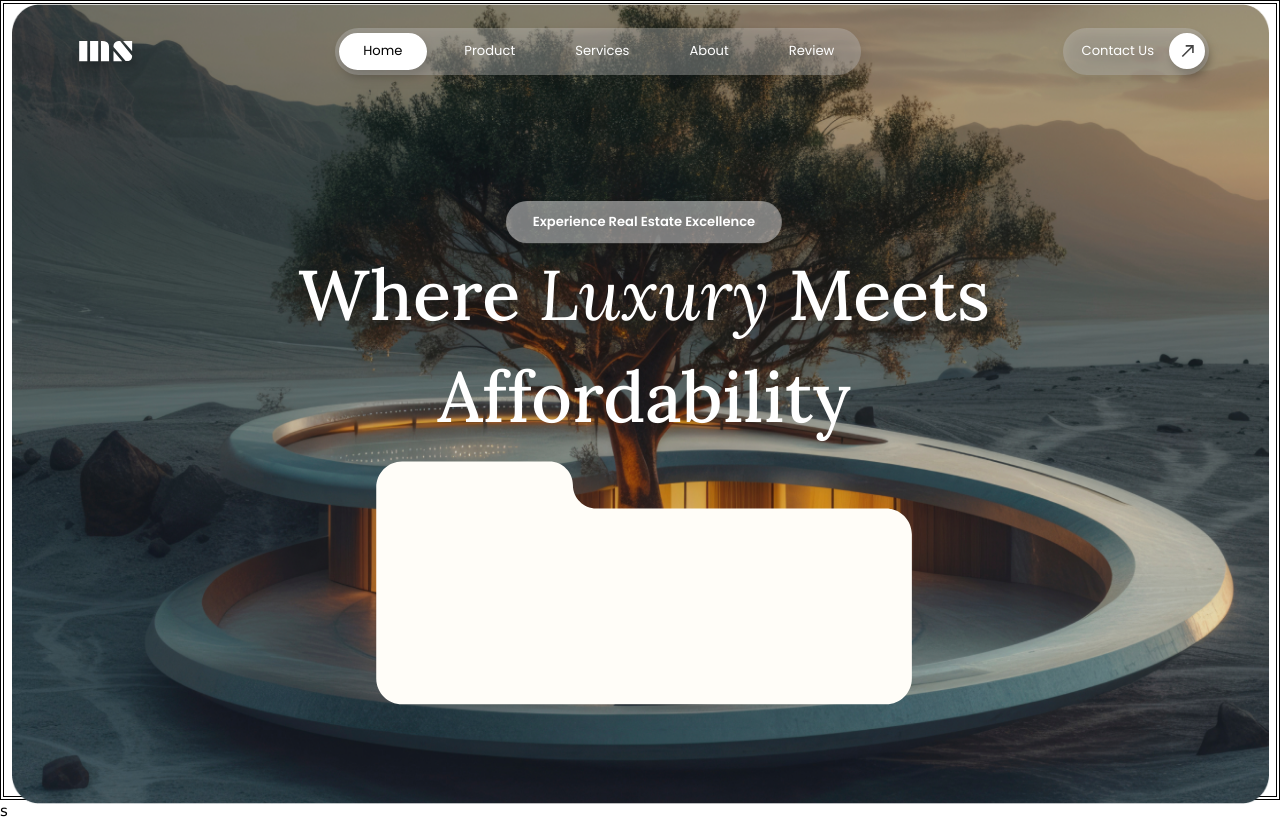
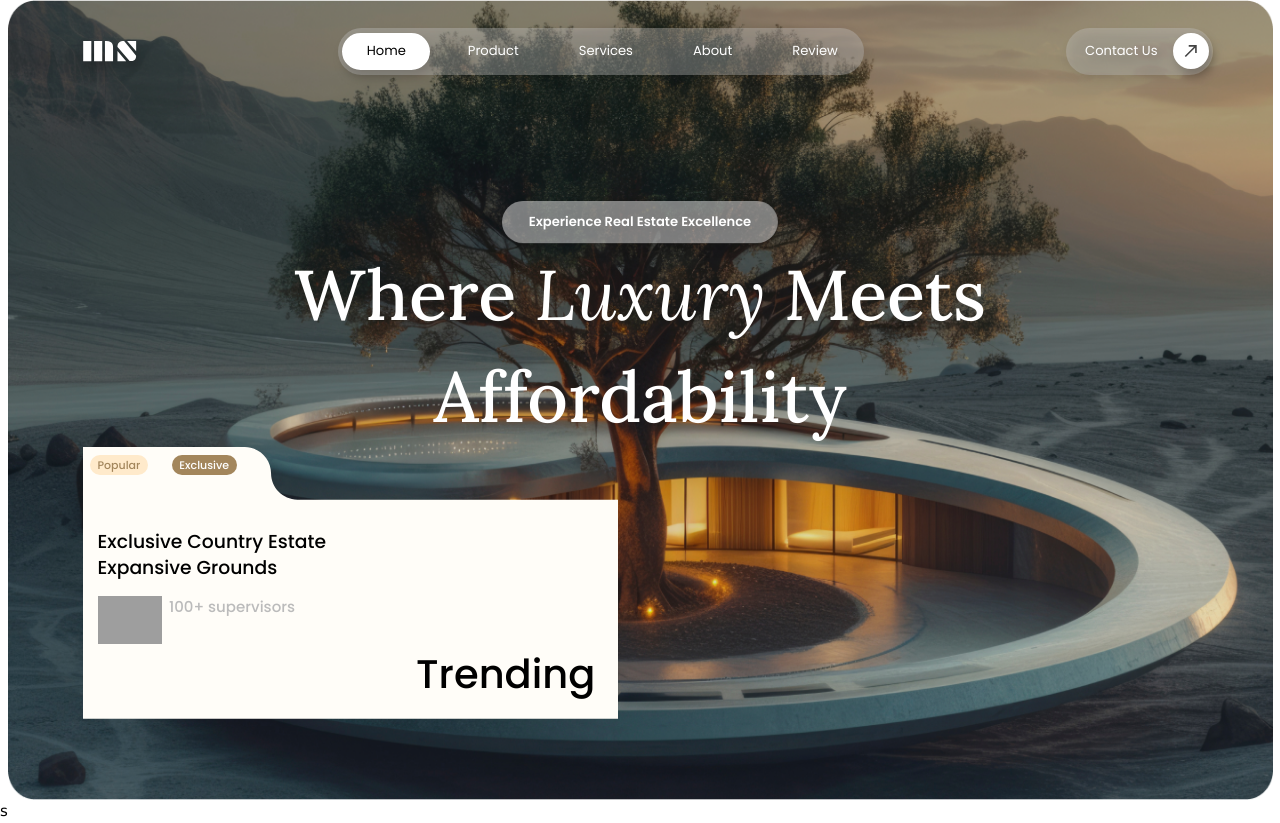
Before and after one commit to RereTooki/MS-Real-Estate-Landing, a React (Vite) app: page / in a window 1280 px wide. Built offline with nearby package versions, Linux system fonts and the light colour scheme; grey boxes are pictures that could not be loaded.

Commit message:
progress with the shape

```diff
--- a/src/components/Landing.tsx
+++ b/src/components/Landing.tsx
@@ -2,12 +2,13 @@ import React from "react";
 import "../App.css";
 import introImg from "../assets/images/Intro.png";
 import curve from "../assets/icons/curve.svg";
+import avatars from "../assets/icons/avatars.svg";
 import NavigationBar from "./NavigationBar";
 
 const Landing = () => {
   return (
     <>
-      <div className="h-[100vh] min-h-[404px] border-4 border-double border-black transition ease-in-out duration-500 delay-100 poppinsFont select-none">
+      <div className="h-[100vh] min-h-[404px] sborder-4 border-double border-black transition ease-in-out duration-500 delay-100 poppinsFont select-none">
         <div className="z-20" data-aoss="fade-down" data-aos-duration="700">
           <NavigationBar />
         </div>
@@ -26,8 +27,51 @@ const Landing = () => {
               Affordability
             </h1>
           </div>
-          <div className="sborder-4 border-black border-double px-2 h-[34vh] w-[43vw]">
-            <img className="w-full h-full" src={curve} alt="background-img" />
+          {/* <div className="border-4 border-black border-double overflsow-hidden  h-[34vh] w-[43vw] self-start mx-20 px-2 flex">
+            <img
+              className=" h-full  object-auto a"
+              src={curve}
+              alt="background-img"
+            />
+            <div className="flex sborder-4 text-black z-20">Popular</div>
+          </div> */}
+          <div className="sborder-4 border-black border-double overflow-hidden h-[34vh] w-[43vw] self-start mx-20 px-2 relative">
+            {/* SVG Background */}
+            <img
+              className="h-full w-fusll object-cover"
+              src={curve}
+              alt="background-img"
+            />
+
+            {/* Text Elements */}
+            <div className="absolute sborder-4 w-[28%] flex justify-between top-2 left-4 text-black text-[11px] font-medium z-20">
+              <div className="rounded-full px-2 py-[2px] text-[#A3865C] bg-[#FFEACB]">
+                Popular{" "}
+              </div>
+              <div className="rounded-full px-2 py-[2px] mr-2 text-white bg-[#A3865C]">
+                Exclusive
+              </div>
+            </div>
+
+            <div className="flex flex-col gap-4 sborder-4 absolute top-[30%] left-4 text-black text-xl w-[45%] z-20 font-medium">
+              <div className="relative left-2">
+                Exclusive Country Estate Expansive Grounds
+              </div>
+              <div className="flex w-[100%] sborder-4">
+                <div className="sborder-4 border-black border-double px-2 h-[48px]">
+                  <img
+                    className="w-full h-full"
+                    src={avatars}
+                    alt="background-img"
+                  />
+                </div>
+                <div className="text-base text-[#BBBBBB]">100+ supervisors</div>
+              </div>
+            </div>
+
+            <div className="absolute bottom-4 right-8 text-black font-medium z-20">
+              Trending
+            </div>
           </div>
         </div>
       </div>
--- a/src/components/NavigationBar.tsx
+++ b/src/components/NavigationBar.tsx
@@ -6,7 +6,7 @@ import "../App.css";
 const NavigationBar = () => {
   return (
     <>
-      <div className="w-full sborder-4 border-black px-20 absolute top-[3.5vh] ">
+      <div className="w-full mx-2 sborder-4 border-black px-20 absolute top-[3.5vh] ">
         <div className="flex justify-between s">
           <div className="sborder-4 ">
             <img
```
Also changed, not shown: 1 other file (tests, documents, lock files or other folders).
